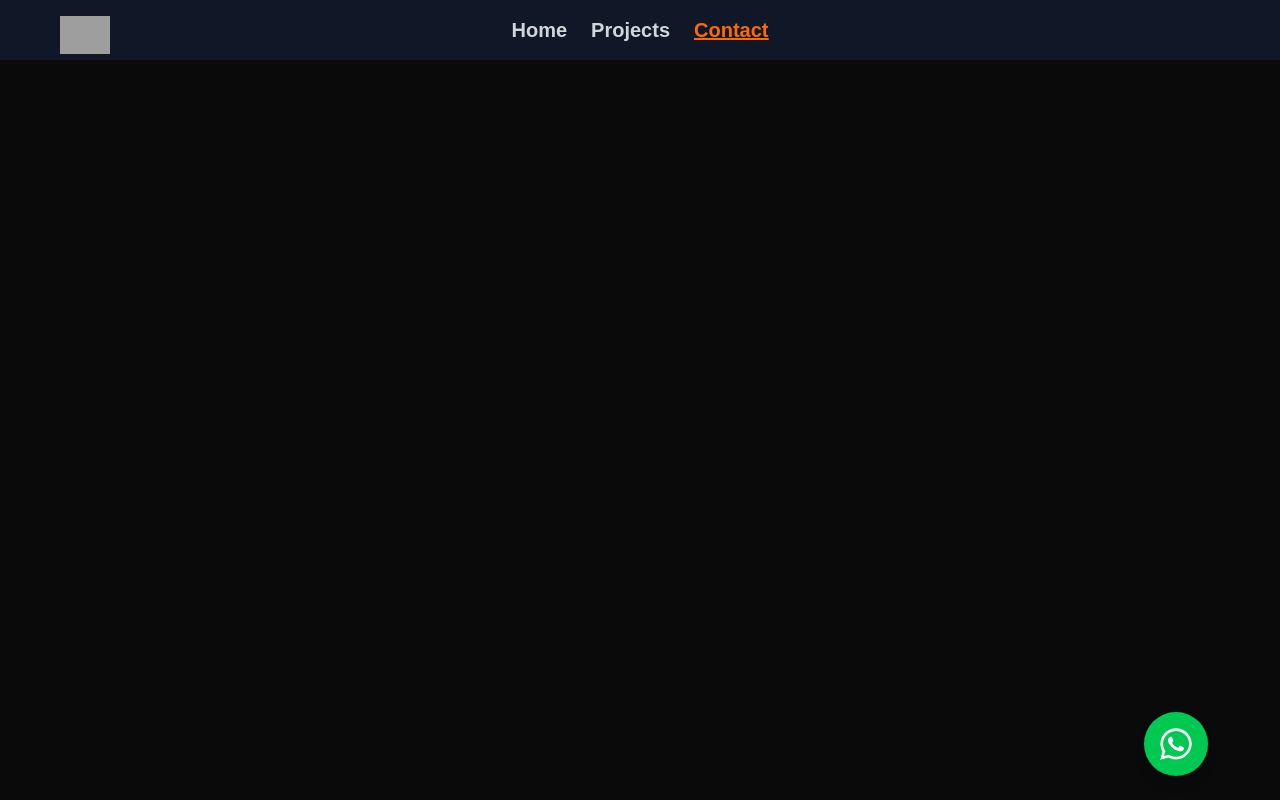
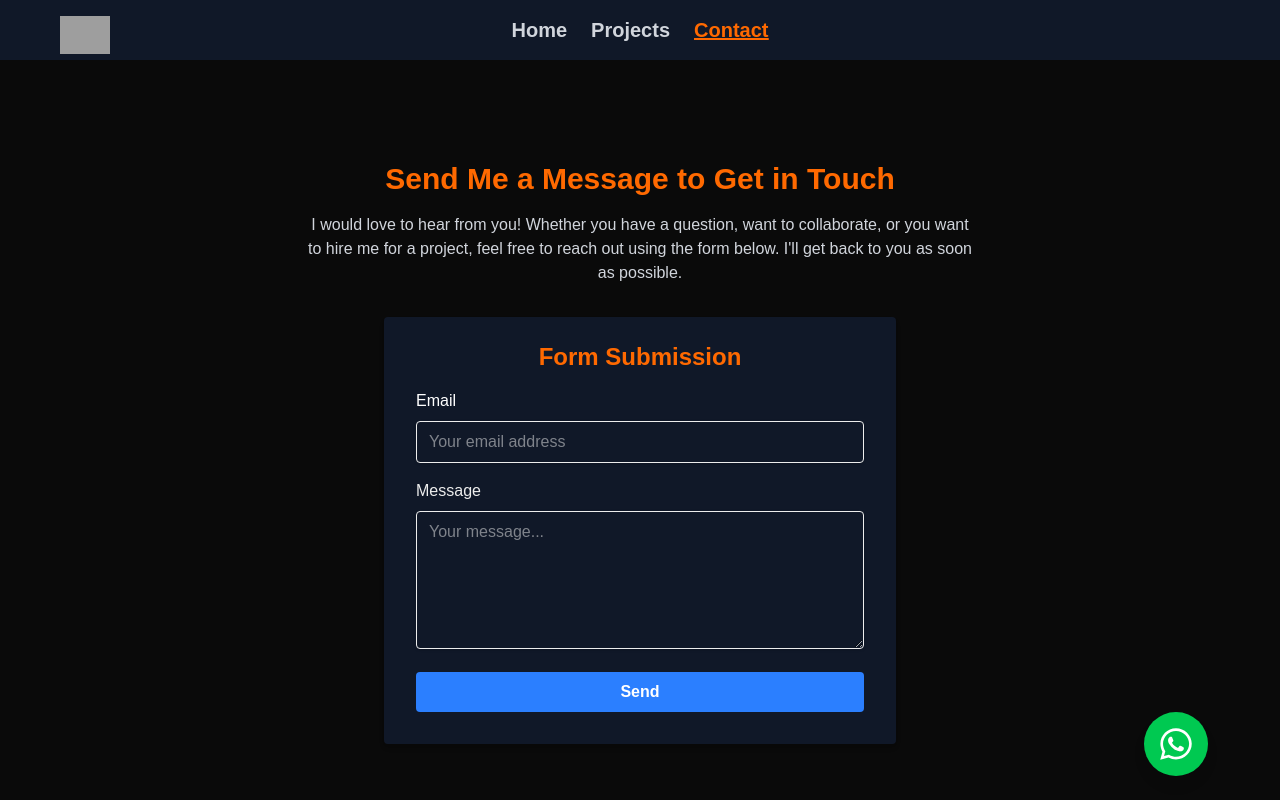
Before and after one commit to Meva1997/personal-portfolio-next, a Next.js app: page /contact in a window 1280 px wide. Shown: the top 800 px of the page. Built offline with nearby package versions, Linux system fonts and the light colour scheme; grey boxes are pictures that could not be loaded.

Commit message:
added a contact form component

```diff
--- a/app/contact/page.tsx
+++ b/app/contact/page.tsx
@@ -1,12 +1,25 @@
+import ContactForm from "@/components/ContactForm";
 import Footer from "@/components/Footer";
 import MainHeader from "@/components/MainHeader";
-import React from "react";
 
 export default function ContactPage() {
   return (
     <>
       <MainHeader />
-      <main className="min-h-dvh"></main>
+      <main className="flex flex-col items-center justify-center min-h-dvh">
+        <section className="max-w-4xl px-5 mx-auto mb-8 text-center">
+          <h1 className="text-3xl font-bold text-center text-orange-500">
+            Send Me a Message to Get in Touch
+          </h1>
+          <p className="max-w-2xl mx-auto mt-4 text-center text-gray-300">
+            I would love to hear from you! Whether you have a question, want to
+            collaborate, or you want to hire me for a project, feel free to
+            reach out using the form below. I&apos;ll get back to you as soon as
+            possible.
+          </p>
+        </section>
+        <ContactForm />
+      </main>
       <Footer />
     </>
   );
--- /dev/null
+++ b/components/ContactForm.tsx
@@ -0,0 +1,69 @@
+"use client";
+
+import { useForm, ValidationError } from "@formspree/react";
+
+export default function ContactForm() {
+  const [state, handleSubmit] = useForm("mqalpqwo");
+  if (state.succeeded) {
+    return (
+      <div className="p-4 text-center text-green-800 bg-green-100 rounded">
+        <p>
+          Thank you! Your message has been sent successfully. I will get back to
+          you soon.
+        </p>
+      </div>
+    );
+  }
+  return (
+    <form
+      onSubmit={handleSubmit}
+      className="w-full max-w-lg px-8 pt-6 pb-8 mx-auto mb-4 bg-gray-900 rounded shadow-md"
+    >
+      <h2 className="mb-4 text-2xl font-bold text-center text-orange-500">
+        Form Submission
+      </h2>
+      <div className="mb-4">
+        <label
+          htmlFor="email"
+          className="block mb-2 text-white text-whitefont-semibold"
+        >
+          Email
+        </label>
+        <input
+          id="email"
+          type="email"
+          name="email"
+          placeholder="Your email address"
+          required
+          className="w-full px-3 py-2 border rounded shadow appearance-none text-whitefocus:outline-none focus:ring-2 focus:ring-blue-500"
+        />
+        <ValidationError prefix="Email" field="email" errors={state.errors} />
+      </div>
+      <div className="mb-4">
+        <label htmlFor="message" className="block mb-2 text-whitefont-semibold">
+          Message
+        </label>
+        <textarea
+          id="message"
+          name="message"
+          placeholder="Your message..."
+          required
+          rows={5}
+          className="w-full px-3 py-2 border rounded shadow appearance-none text-whiteresize-none focus:outline-none focus:ring-2 focus:ring-blue-500"
+        />
+        <ValidationError
+          prefix="Message"
+          field="message"
+          errors={state.errors}
+        />
+      </div>
+      <button
+        type="submit"
+        disabled={state.submitting}
+        className="w-full px-4 py-2 font-bold text-white transition bg-blue-500 rounded cursor-pointer hover:bg-blue-700 focus:outline-none focus:ring-2 focus:ring-blue-400"
+      >
+        Send
+      </button>
+    </form>
+  );
+}
--- a/package.json
+++ b/package.json
@@ -9,6 +9,7 @@
     "lint": "next lint"
   },
   "dependencies": {
+    "@formspree/react": "^3.0.0",
     "next": "15.4.2",
     "postcss": "^8.5.6",
     "react": "19.1.0",
```
Also changed, not shown: 1 other file (tests, documents, lock files or other folders).
